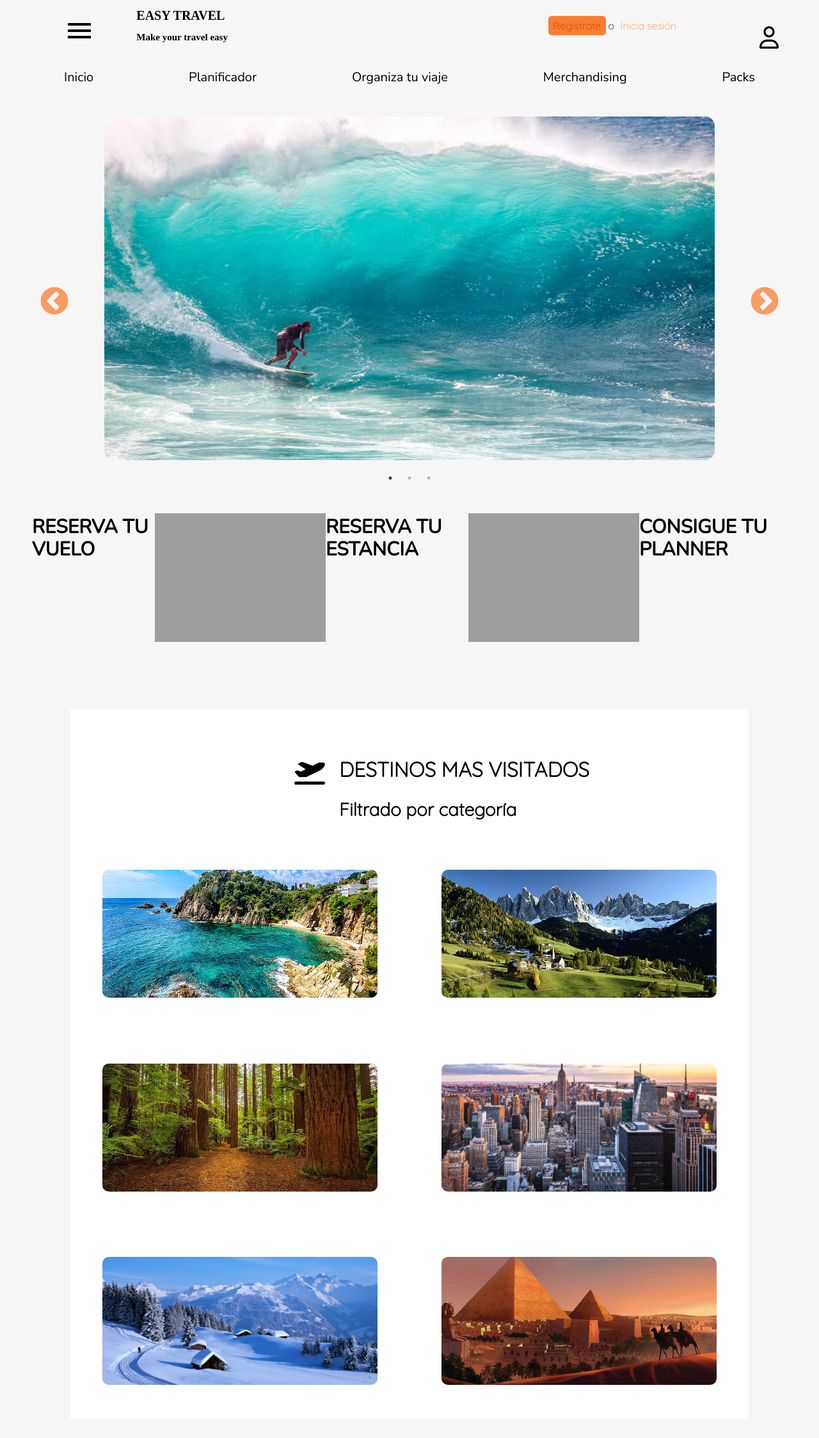
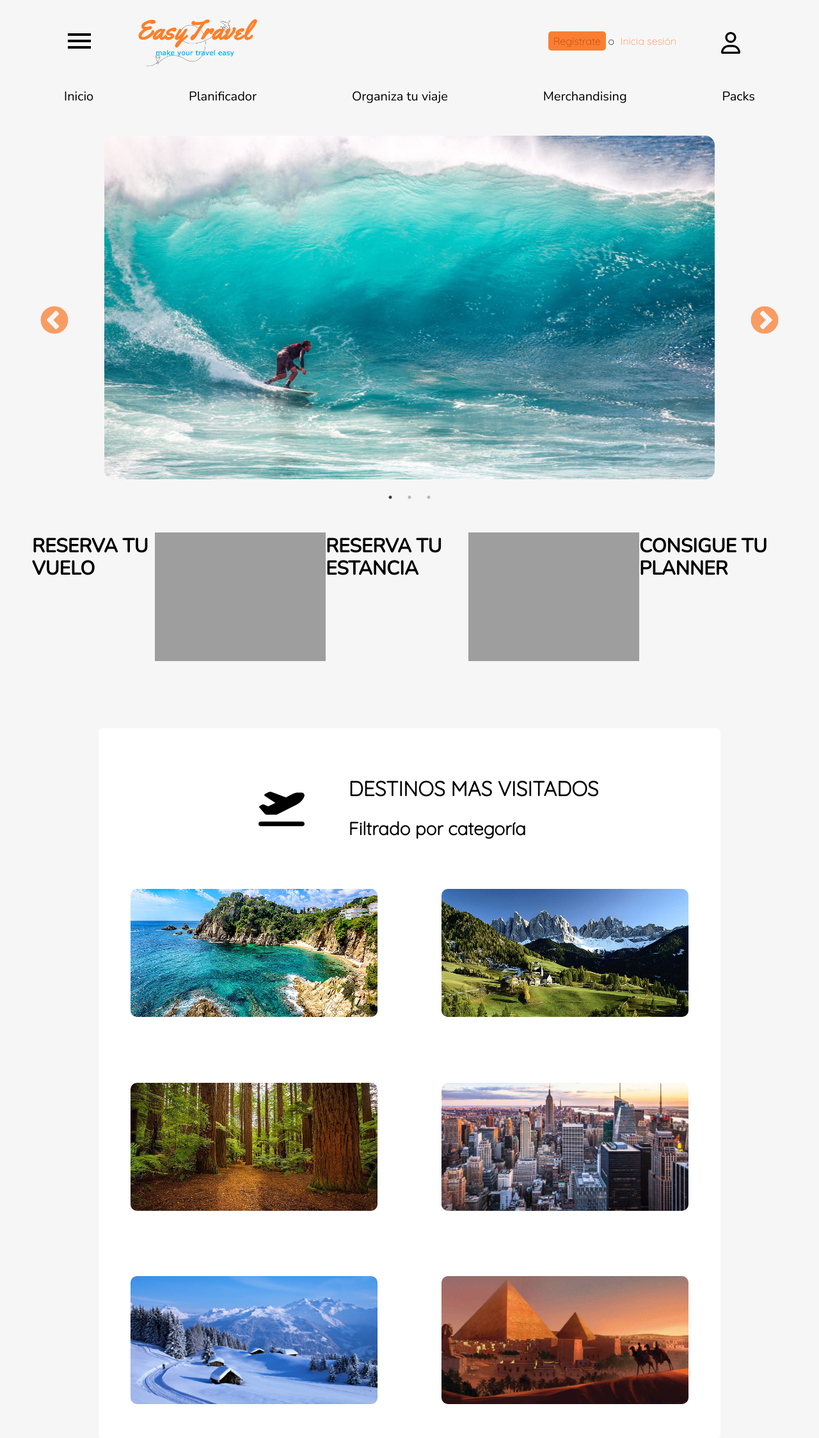
Before and after one commit to EasyTravel-STUCOM/EasyTravel, a PHP site: page / in a window 1280 px wide. Shown: the whole page at 64% size. Before the commit the page ends 2164 px from the top, so only its background shows below. Run offline with PHP 8.4, Linux system fonts and the light colour scheme; some libraries are stand-ins or nearby versions; grey boxes are pictures that could not be loaded.

Commit message:
arreglado css de varias paginas

```diff
--- a/EasyTravelWeb/css/index.css
+++ b/EasyTravelWeb/css/index.css
@@ -32,12 +32,13 @@ body{
 .grid-cabecera{
     display: grid;
     grid-template-columns: 1fr 3fr 1fr 1fr ;
-    align-items: center;
+    align-items: start;
     justify-items: stretch;
-    margin-top: 0rem;
+    margin-top: 2rem;
 }
 
 .login-register{
+    margin-top:9%;
     display: flex;
     justify-content: space-evenly;
     align-items: center;
@@ -83,8 +84,8 @@ body{
 
 .account{
     width: 3rem;
-    margin-top: 4rem;
-    margin-left: 12rem;
+    margin-top: 3rem;
+    margin-left: 6rem;
 
 }
 .nav-principal{
@@ -116,8 +117,8 @@ body{
 
 }
 
-.logo{
-    max-width: 60%;
+.logo img{
+    width: 30%  ;
 
 }
 
@@ -174,6 +175,8 @@ body{
 
 .grid-destinos{
     display: grid;
+    width: 76%;
+    border-radius: 5px;
     grid-template-columns: repeat(6,1fr) ;
     grid-template-rows: repeat(4,1fr);
     background-color: white;
@@ -204,9 +207,9 @@ body{
 }
 
 .destinos:nth-child(1) img{
-    width: 15%;
-    margin-left: 25rem;
-    margin-bottom: 5rem;
+    width: 25%;
+    margin-left: 15rem;
+    margin-bottom: 0rem;
 }
 
 .destinos:nth-child(2){
@@ -284,7 +287,7 @@ body{
     display:none;
     background-color: rgba(0,0,0,0.2);
     position:absolute;
-    width: 43rem;
+    width: 38rem;
     height: 20rem;
     border-radius: 1rem;
     object-fit: cover;
--- a/EasyTravelWeb/index.php
+++ b/EasyTravelWeb/index.php
@@ -34,8 +34,7 @@
             </div>
 
             <div class="logo">
-                <h1>EASY TRAVEL</h1>
-                <h2>Make your travel easy</h2>
+                <img src="img/logo easy travel.png">
             </div>
 
             <div class="login-register">
--- a/EasyTravelWeb/register3.php
+++ b/EasyTravelWeb/register3.php
@@ -1,6 +1,5 @@
 <?php
 session_start();
-var_dump($_SESSION);
 include("php/pdo.php");
 
 
```
Also changed, not shown: EasyTravelWeb/img/easy travel logo.png (deleted), EasyTravelWeb/img/logo easy travel.png.
